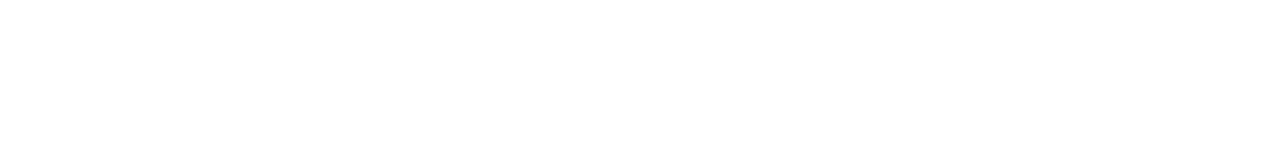
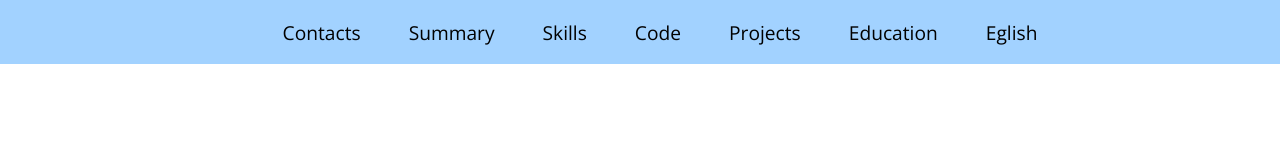
Before and after one commit to 1Alisa1/rsschool-cv, a plain HTML site: page index.html in a window 1280 px wide. Drawn offline with nearby package versions, Linux system fonts and the light colour scheme.

Commit message:
feat: add header

```diff
--- a/index.html
+++ b/index.html
@@ -3,7 +3,42 @@
 <head>
   <meta charset="UTF-8">
   <meta name="viewport" content="width=device-width, initial-scale=1.0">
-  <title>Document</title>
+  <title>CV</title>
+  <link rel="preconnect" href="https://fonts.googleapis.com">
+  <link rel="preconnect" href="https://fonts.gstatic.com" crossorigin>
+  <link href="https://fonts.googleapis.com/css2?family=Open+Sans:ital,wght@0,400;0,600;1,400&display=swap"
+    rel="stylesheet">
+  <link rel="stylesheet" href="style.css">
 </head>
-<body></body>
+<body>
+  <header class="header">
+    <div class="container">
+      <nav class="nav">
+        <ul class="nav-list">
+          <li class="nav-item">
+            <a href="#contacts" class="nav-link">Contacts</a>
+          </li>
+          <li class="nav-item">
+            <a href="#summary" class="nav-link">Summary</a>
+          </li>
+          <li class="nav-item">
+            <a href="#skills" class="nav-link">Skills</a>
+          </li>
+          <li class="nav-item">
+            <a href="#code" class="nav-link">Code</a>
+          </li>
+          <li class="nav-item">
+            <a href="#projects" class="nav-link">Projects</a>
+          </li>
+          <li class="nav-item">
+            <a href="#education" class="nav-link">Education</a>
+          </li>
+          <li class="nav-item">
+            <a href="#english" class="nav-link">Eglish</a>
+          </li>
+        </ul>
+      </nav>
+    </div>
+  </header>
+</body>
 </html>
--- a/style.css
+++ b/style.css
@@ -0,0 +1,41 @@
+* {
+  box-sizing: border-box;
+}
+
+html {
+  scroll-behavior: smooth;
+}
+
+body {
+  margin: 0;
+  font-family: 'Open Sans', sans-serif;
+}
+
+.container {
+  max-width: 1440px;
+  margin: 0 auto;
+}
+
+.header {
+  display: flex;
+  align-items: center;
+  height: 4em;
+  background-color: #a2d2ff;
+}
+
+.nav-list {
+  display: flex;
+  gap: 3em;
+  margin: 0;
+  list-style: none;
+}
+
+.nav-link {
+  text-decoration: none;
+  font-size: 1.2em;
+  color: #000000;
+}
+
+.nav-link:hover {
+  color: rgba(0, 0, 0, 0.7);
+}
```
